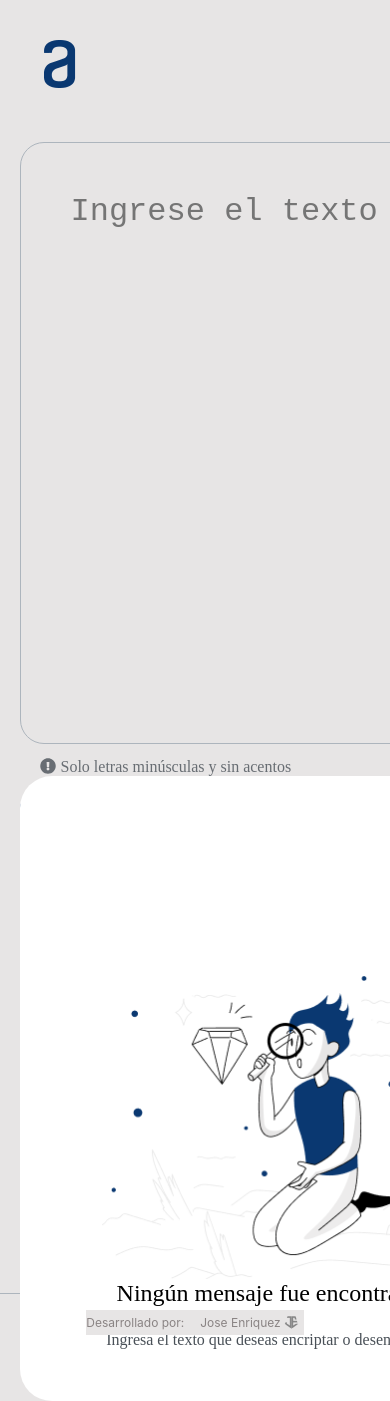
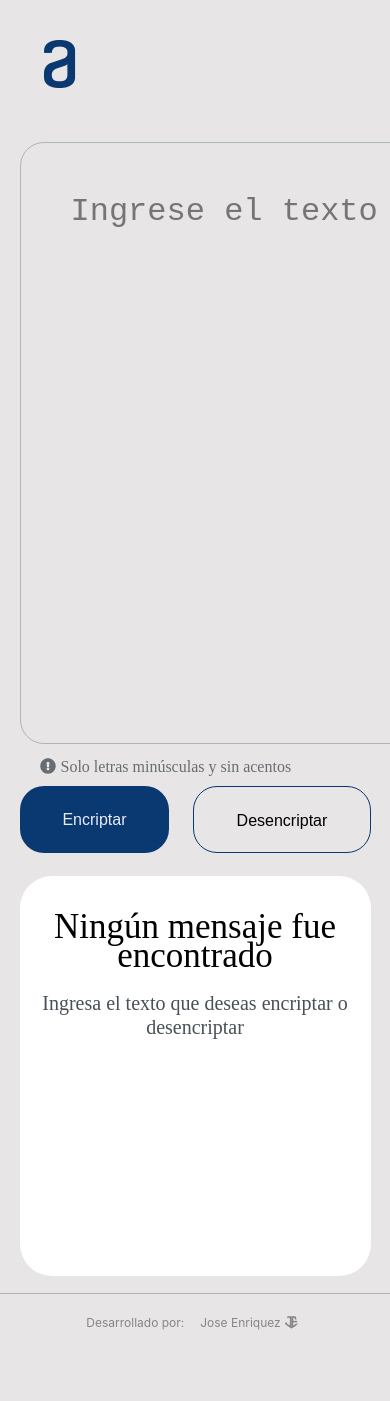
Before and after one commit to JoseEnriquez88/Alura, a React (Vite) app: page / in a window 390 px wide. Shown: the top 1401 px of the page. After the commit the page ends 1341 px from the top, so only its background shows below. Built offline with nearby package versions, Linux system fonts and the light colour scheme.

Commit message:
component result + responsive

```diff
--- a/src/components/Result/Result.jsx
+++ b/src/components/Result/Result.jsx
@@ -1,15 +1,28 @@
 import styles from "./result.module.css";
 import muñeco from "/images/Muñeco.png";
 
-const Result = () => {
+const Result = ({ processedText }) => {
   return (
     <div className={styles.mainContainer}>
-      <img src={muñeco} alt="img" className={styles.image} />
-      <div className={styles.textContainer}>
-        <h1>Ningún mensaje fue encontrado</h1>
-        <p>Ingresa el texto que deseas encriptar o desencriptar</p>
-        <button className={styles.copyButton}>Copiar</button>
-      </div>
+      {processedText ? (
+        <div className={styles.textContainer}>
+          <p className={styles.processedText}>{processedText}</p>
+          <button
+            className={styles.copyButton}
+            onClick={() => navigator.clipboard.writeText(processedText)}
+          >
+            Copiar
+          </button>
+        </div>
+      ) : (
+        <>
+          <img src={muñeco} alt="img" className={styles.image} />
+          <div className={styles.textContainer}>
+            <h1>Ningún mensaje fue encontrado</h1>
+            <p className={styles.advice}>Ingresa el texto que deseas encriptar o desencriptar</p>
+          </div>
+        </>
+      )}
     </div>
   );
 };
--- a/src/components/Result/result.module.css
+++ b/src/components/Result/result.module.css
@@ -16,11 +16,23 @@
 
 .textContainer {
   background-color: transparent;
-  width: 336px;
+  width: 100%;
   height: 122px;
   top: 619px;
   left: 1032px;
   opacity: 0px;
+  color: #000;
+}
+
+.processedText {
+  width: 90%;
+  margin: 0 auto;
+  font-size: 32px;
+  font-weight: 400;
+  color: var(--dark-blue-400);
+  text-align: left;
+  padding: 50px;
+  background: transparent;
 }
 
 .textContainer h1 {
@@ -34,7 +46,7 @@
   margin-bottom: 20px;
 }
 
-.textContainer p {
+.advice {
   background-color: transparent;
   font-weight: 400;
   font-size: 16px;
@@ -47,8 +59,6 @@
   width: 328px;
   height: 67px;
   border-radius: 24px;
-  padding: 24px;
-  gap: 8px;
   border: 1px solid var(--dark-blue-300);
   background-color: var(--dark-blue-300);
   transition: border 0.3s ease-in-out, background-color 0.3s ease-in-out,
@@ -60,12 +70,54 @@
   color: var(--light-blue-300);
   border: none;
   cursor: pointer;
-  margin-top: 117px;
-  display: none;
+  margin: 80px;
+  margin-top: 482px;
 }
 
 .copyButton:hover {
   border: 1px solid var(--dark-blue-300);
   color: black;
-  background-color: var(--gray-200);
+  background-color: transparent;
 }
+
+@media (max-width: 768px) {
+  .image {
+    display: none;
+  }
+
+  .mainContainer {
+    width: 90vw;
+    margin-top: 100px;
+  }
+
+  .textContainer {
+    height: 400px;
+    max-width: 100%;
+    display: flex;
+    align-items: center;
+    justify-content: center;
+    flex-direction: column;
+  }
+
+  .processedText {
+    text-align: center;
+    line-height: 36px;
+    font-size: 24px;
+    max-width: 90%;
+    word-break: break-word;
+    overflow-wrap: break-word;
+  }
+
+  .copyButton {
+    margin: 0 auto;
+  }
+
+  .textContainer h1 {
+    margin-top: -200px;
+    font-size: 35px;
+  }
+
+  .advice {
+    font-size: 20px;
+  }
+}
```
